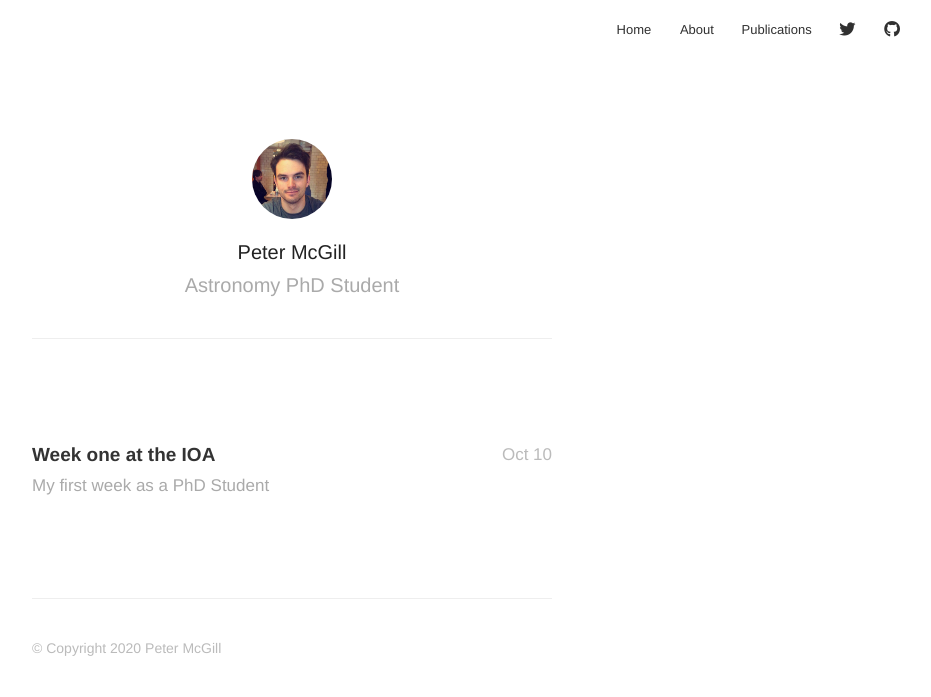
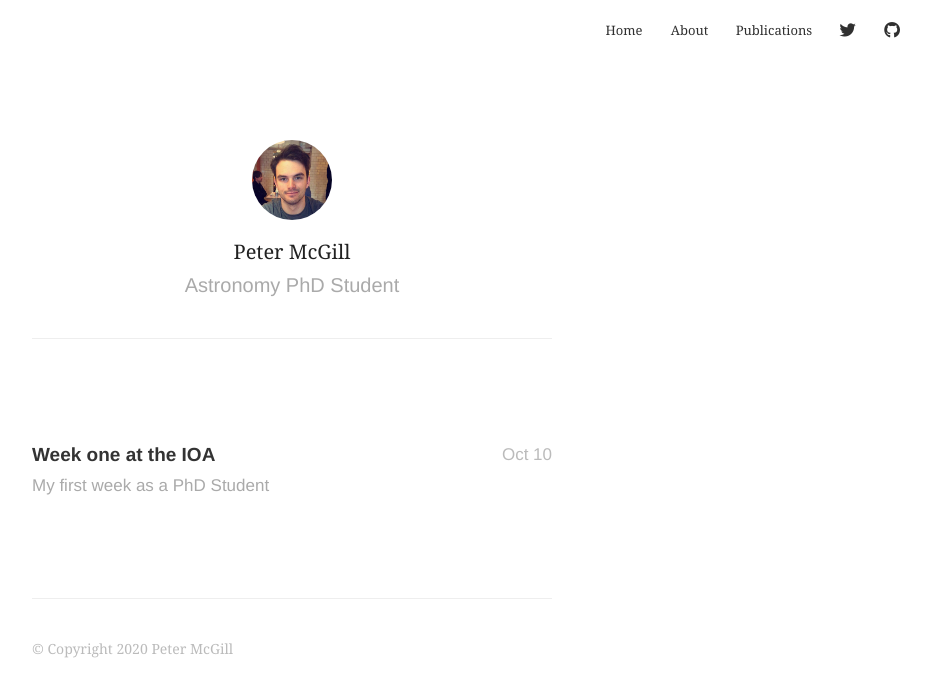
Before and after one commit to astrophpeter/astrophpeter.github.io, a Jekyll site: the page built from index.html, in a window 1280 px wide. Shown: the top 697 px of the page, without its empty margins (348-1279 px from the left). Built offline with Jekyll 4.4.1, drawn with Linux system fonts in a browser that asks for light colours; nearby versions of some CDN libraries; the list of posts is cut into pages by our own code.

Commit message:
Update style.css

```diff
--- a/assets/css/style.css
+++ b/assets/css/style.css
@@ -51,7 +51,7 @@ margin-bottom: 20px;
 html, body { height: 100%; }
 
 body {
-	font:17px/1 "Helvetica Neue", Helvetica, Arial, sans-serif;
+	font:17px/1 Georgia, serif; /*"Helvetica Neue", Helvetica, Arial, sans-serif;*/
 	color: #303030;
 	-webkit-font-smoothing: antialiased;
 	text-rendering: optimizeLegibility;
```
